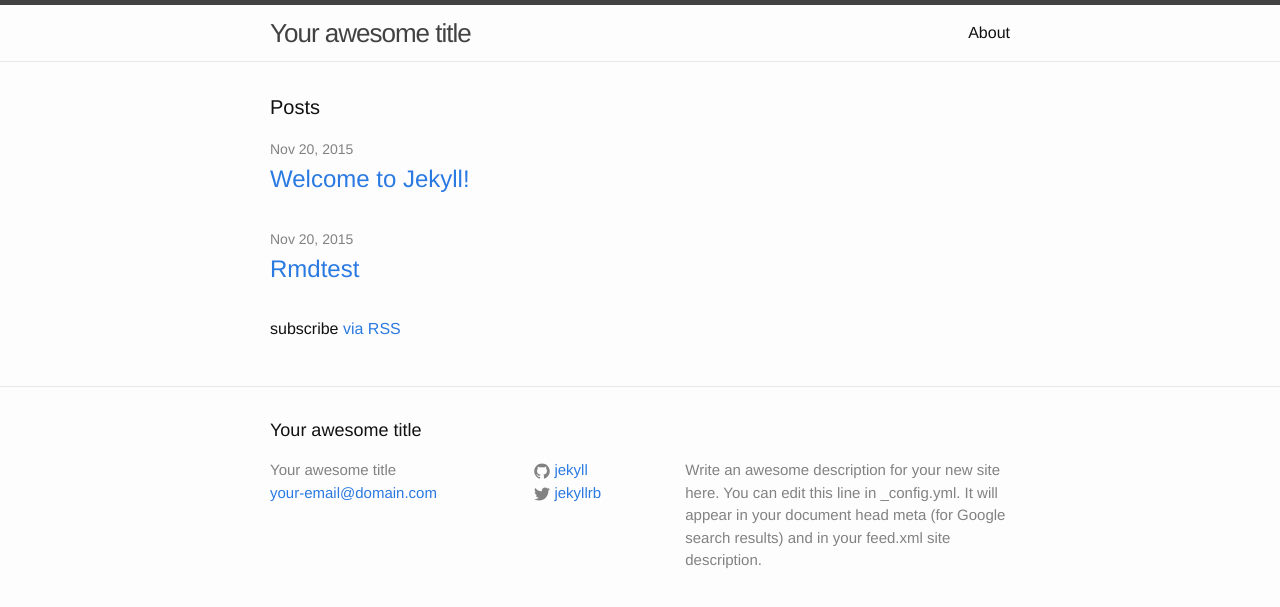
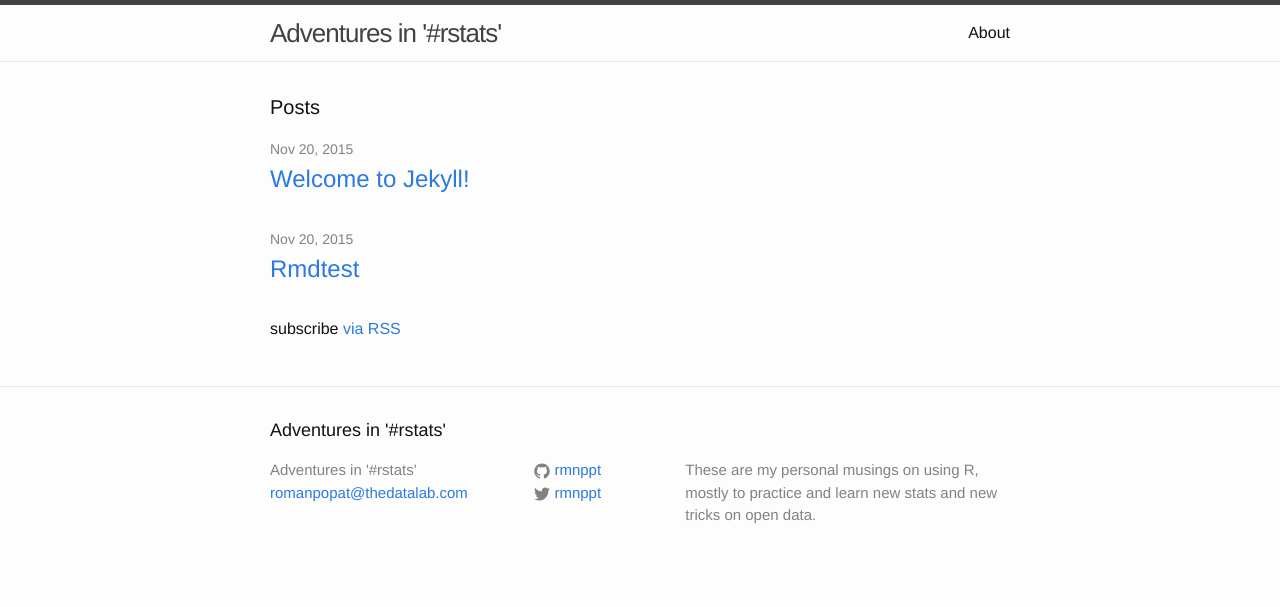
Before and after one commit to rmnppt/rmnppt.github.io, a Jekyll site: the page built from index.html, in a window 1280 px wide. Shown: the top 607 px of the page. Built offline with Jekyll 4.4.1, drawn with Linux system fonts in a browser that asks for light colours.

Commit message:
changed description

```diff
--- a/_config.yml
+++ b/_config.yml
@@ -6,16 +6,15 @@
 # 'jekyll serve'. If you change this file, please restart the server process.
 
 # Site settings
-title: Your awesome title
-email: your-email@domain.com
+title: Adventures in '#rstats'
+email: romanpopat@thedatalab.com
 description: > # this means to ignore newlines until "baseurl:"
-  Write an awesome description for your new site here. You can edit this
-  line in _config.yml. It will appear in your document head meta (for
-  Google search results) and in your feed.xml site description.
+  These are my personal musings on using R, mostly to practice and learn new
+  stats and new tricks on open data.
 baseurl: "" # the subpath of your site, e.g. /blog
 url: "http://yourdomain.com" # the base hostname & protocol for your site
-twitter_username: jekyllrb
-github_username:  jekyll
+twitter_username: rmnppt
+github_username:  rmnppt
 
 # Build settings
 markdown: kramdown
```
